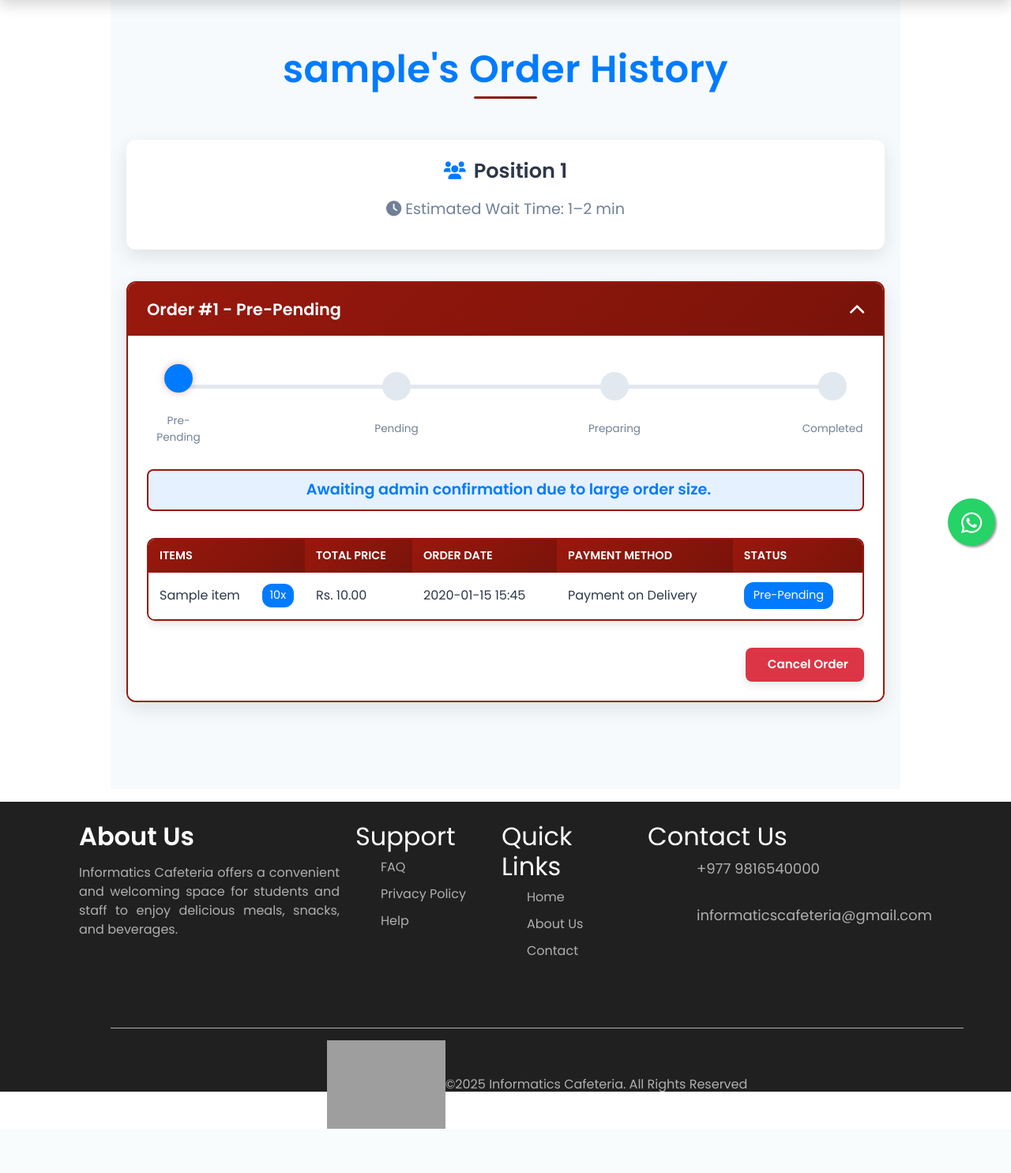
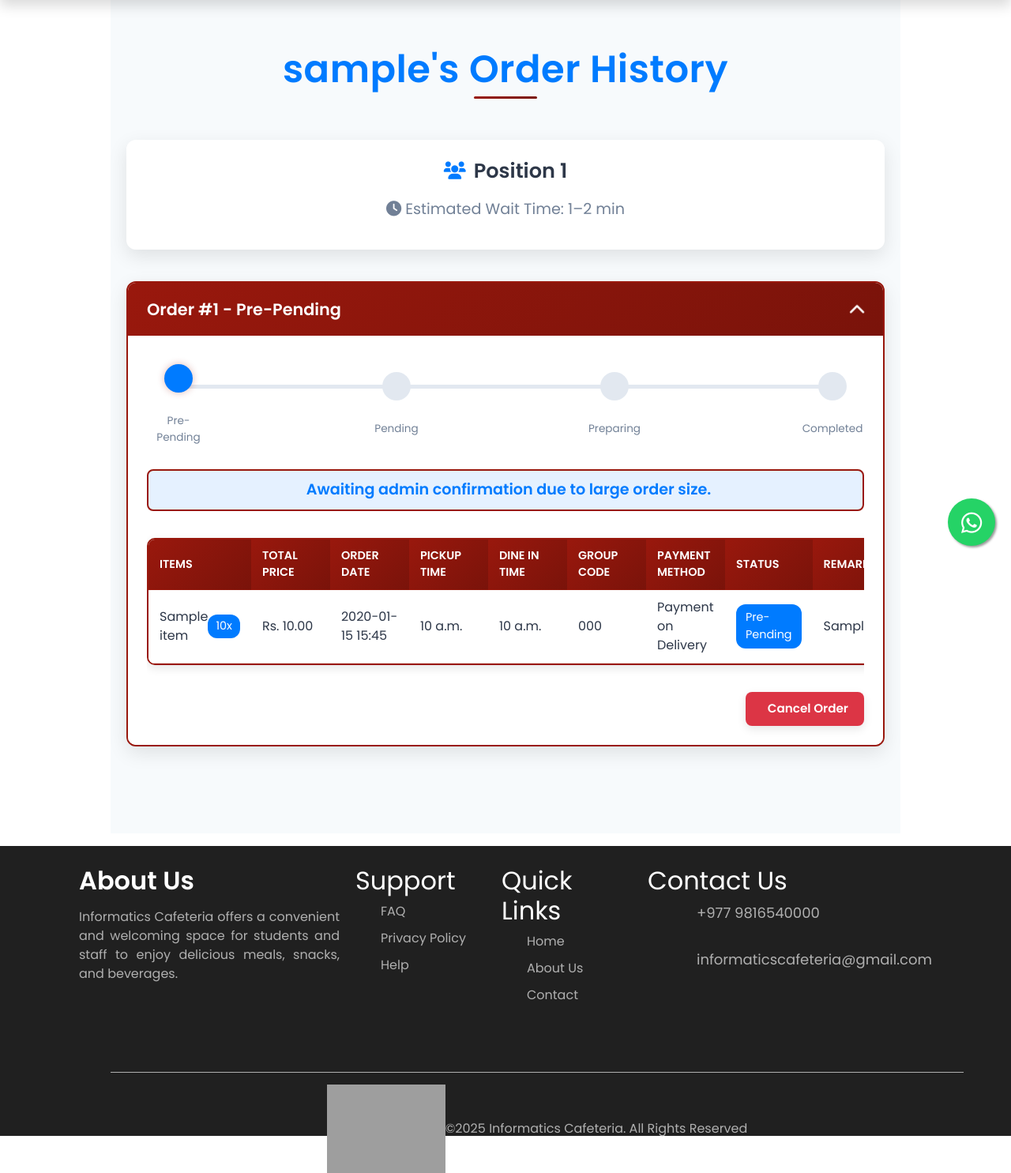
Before and after one commit to BiwashGurung/InformaticsCafeteria-FYP, a Django app: page /orders/ in a window 1280 px wide, after a click that opens the changed part. Shown: the part 89-1574 px from the top of the page at 79% size. Before the commit the page ends 1518 px from the top, so only its background shows below. Run offline with Django 5.2, Linux system fonts and the light colour scheme; a user stored in the database is signed in; tables that the repository leaves empty hold one stand-in row (values such as "Sample post"); some libraries are stand-ins or nearby versions; grey boxes are pictures that could not be loaded.

Commit message:
FEAT: Add additional order details including pickup time, dine-in time, group code, and remarks for enhanced order information

```diff
--- a/templates/cafeteria/order.html
+++ b/templates/cafeteria/order.html
@@ -1124,8 +1124,12 @@
                                 <th>Items</th>
                                 <th>Total Price</th>
                                 <th>Order Date</th>
+                                <th>Pickup Time</th>
+                                <th>Dine In Time</th>
+                                <th>Group Code</th>
                                 <th>Payment Method</th>
                                 <th>Status</th>
+                                <th>Remarks</th>
                             </tr>
                         </thead>
                         <tbody>
@@ -1142,10 +1146,15 @@
                                 </td>
                                 <td>Rs. {{ order.total_price }}</td>
                                 <td>{{ order.order_date|date:"Y-m-d H:i" }}</td>
+                                <td>{{ order.pickup_time|default:'N/A' }}</td>
+                                <td>{{ order.dine_in_time|default:'N/A' }}</td>
+                                <td>{{ order.group_code|default:'N/A' }}</td>
+
                                 <td>{{ order.get_payment_method_display }}</td>
                                 <td class="status-cell">
                                     <span class="status-badge status-{{ order.status|lower }}">{{ order.status }}</span>
                                 </td>
+                                <td>{{ order.remarks|default:'None' }}</td>
                             </tr>
                         </tbody>
                     </table>
```
